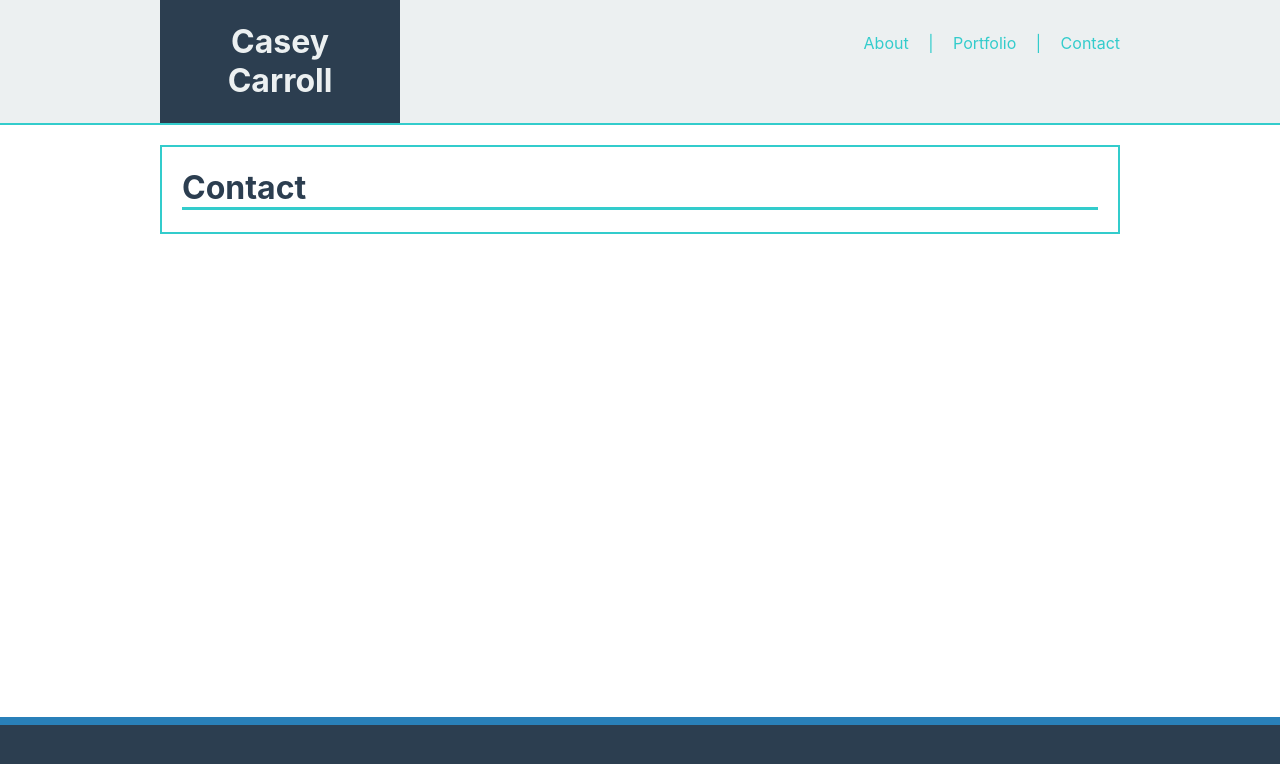
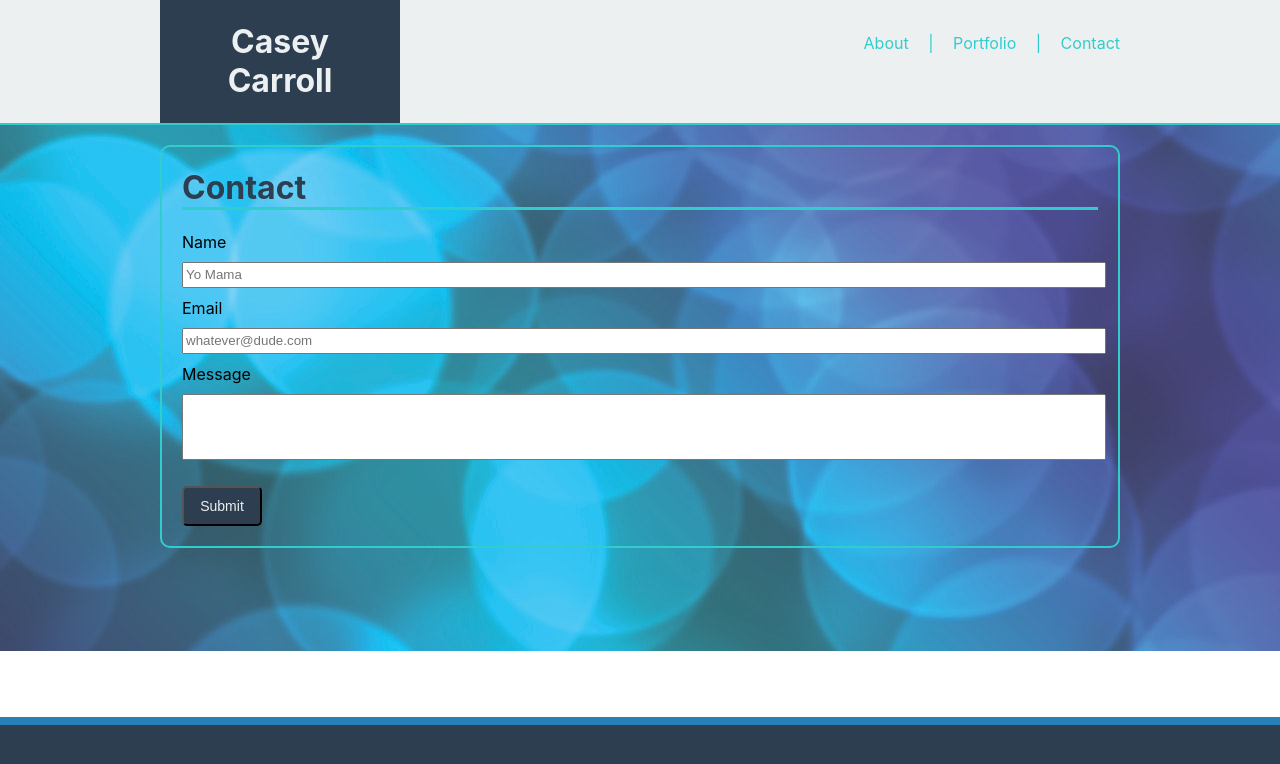
Before and after one commit to caseydean8/HTML-CSS-Rehomework, a React (Create React App) app in the folder re-basic-portfolio/bootcamp-portfolio/: page /contact in a window 1280 px wide. Shown: the top 764 px of the page. Built offline with nearby package versions, Linux system fonts and the light colour scheme.

Commit message:
background image added

```diff
--- a/re-basic-portfolio/bootcamp-portfolio/src/App.css
+++ b/re-basic-portfolio/bootcamp-portfolio/src/App.css
@@ -5,6 +5,7 @@
   /* display: block; */
   position: relative;
   padding-bottom: 83px;
+  background: url("./Images/abstract-art-background-blue-370799.jpg");
 }
 
 .App-logo {
--- a/re-basic-portfolio/bootcamp-portfolio/src/Components/Contact.js
+++ b/re-basic-portfolio/bootcamp-portfolio/src/Components/Contact.js
@@ -1,11 +1,29 @@
-import React from 'react'
+import React from "react";
 
 function Contact() {
   return (
     <div className="content">
       <h1>Contact</h1>
+      {/* <form style={formStyle}> */}
+      <form>
+        <ul>
+          <li>
+            <label>Name</label>
+            <input type="text" id="name" name="name" placeholder="Yo Mama"></input>
+          </li>
+          <li>
+            <label>Email</label>
+            <input type="text" id="email" name="email" placeholder="whatever@dude.com"></input>
+          </li>
+          <li>
+            <label>Message</label>
+            <input type="text" id="message" name="message"></input>
+          </li>
+        </ul>
+      </form>
+      <button type="submit" id="button">Submit</button>
     </div>
-  )
+  );
 }
 
-export default Contact
+export default Contact;
--- a/re-basic-portfolio/bootcamp-portfolio/src/Components/content.css
+++ b/re-basic-portfolio/bootcamp-portfolio/src/Components/content.css
@@ -1,3 +1,18 @@
+a {
+  color: #33CCCC;
+  text-decoration: none;
+  padding: 15px;
+}
+
+button {
+  width: 80px;
+  background: #2c3e50;
+  color: #ecf0f1;
+  padding: 10px;
+  border-radius: 5px;
+  font-size: 14px;
+}
+
 .content {
   width: 916px;
   height: auto;
@@ -8,7 +23,8 @@
   border-color: #33CCCC;
   margin-top: 20px;
   margin-bottom: 20px;
-  padding: 0 20px;
+  padding: 0 20px 20px;
+  border-radius: 10px;
 }
 
 h1 {
@@ -16,13 +32,20 @@ h1 {
   border-bottom: 3px solid #33CCCC;
 }
 
-span {
-  height: 2px;
-  background: #33CCCC
+input {
+  width: 100%;
+  margin: 10px 0;
+  height: 20px;
 }
 
-a {
-  color: #33CCCC;
-  text-decoration: none;
-  padding: 15px;
+li {
+  list-style-type: none;
 }
+
+#message {
+  height: 60px;
+}
+
+ul {
+  padding-inline-start: 0;
+}
```
Also changed, not shown: re-basic-portfolio/bootcamp-portfolio/src/Images/abstract-art-background-blue-370799.jpg (added).
